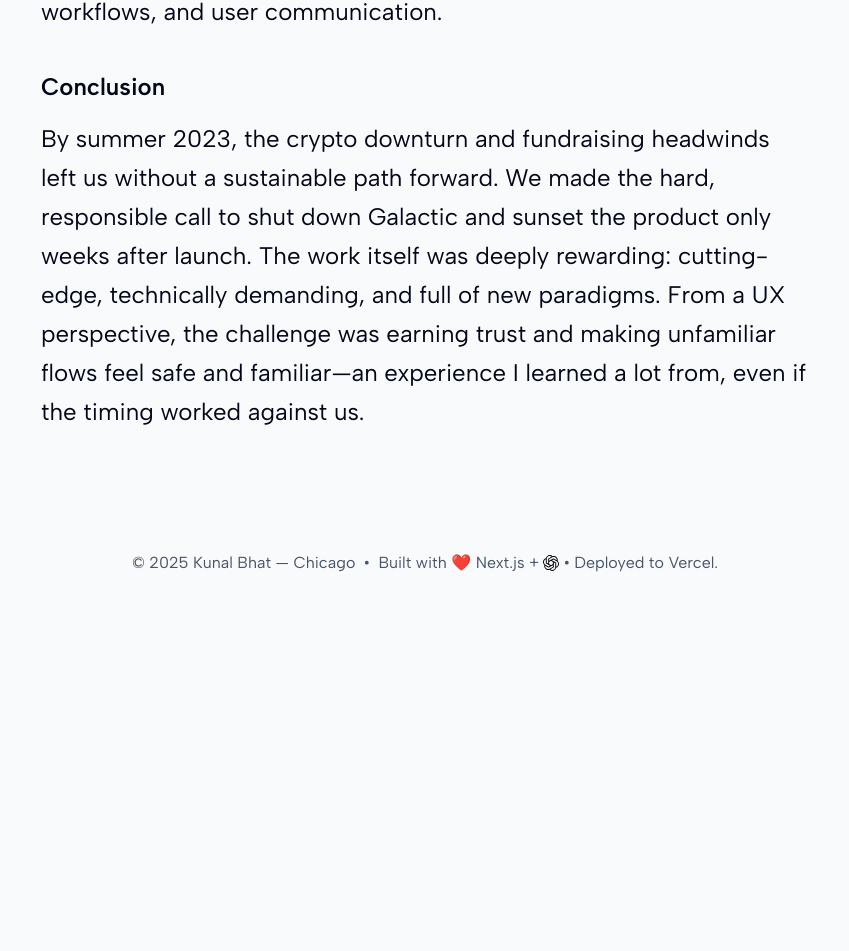
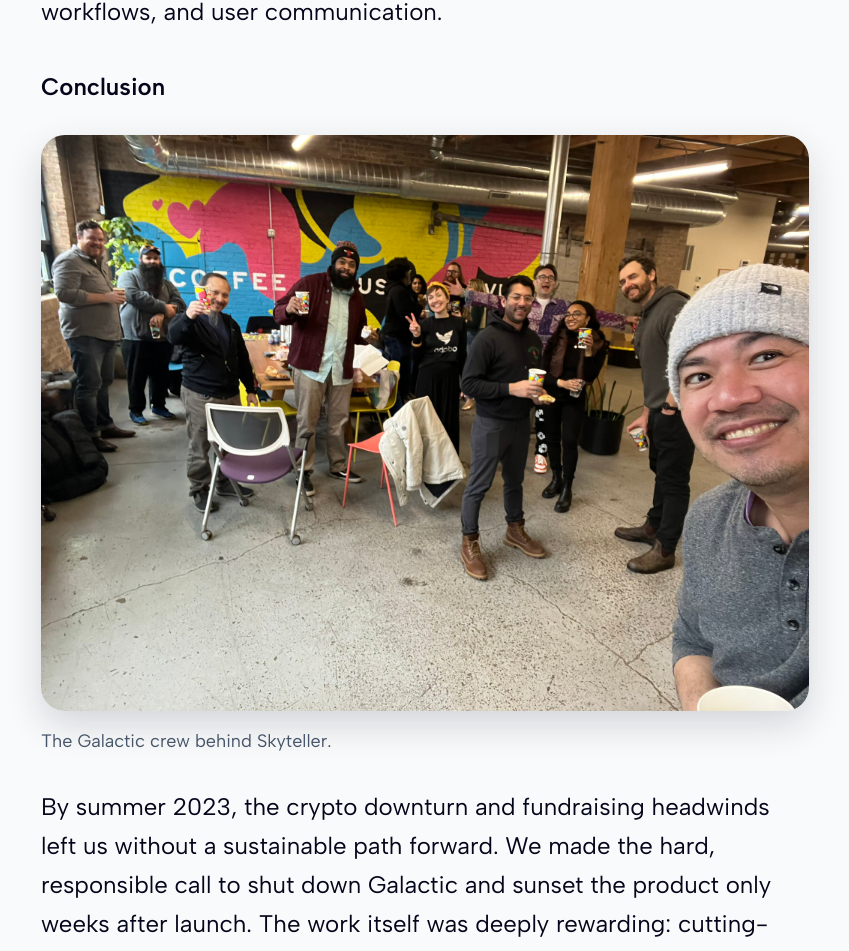
Before and after one commit to kunalbhat/portfolio-2025, a Next.js app: page /work/skyteller in a window 1280 px wide. Shown: the part 8669-9620 px from the top of the page, without its empty margins (215-1064 px from the left). Before the commit the page ends 9292 px from the top, so only its background shows below. Built offline with nearby package versions, Linux system fonts and the light colour scheme.

Commit message:
add an image of galactic and tweak ending again

```diff
--- a/src/app/work/skyteller/page.tsx
+++ b/src/app/work/skyteller/page.tsx
@@ -333,6 +333,18 @@ export default function SkytellerPage() {
 
           <section className="space-y-4">
             <h3 className="text-xl md:text-2xl font-semibold">Conclusion</h3>
+            <figure className="my-6 md:my-8">
+              <Image
+                src="/images/galactic.jpg"
+                alt="The Galactic team"
+                width={1600}
+                height={1000}
+                className="w-full h-auto rounded-3xl shadow-[0_14px_36px_rgba(15,23,42,0.16)]"
+              />
+              <figcaption className="mt-4 text-base md:text-lg text-(--muted)">
+                The Galactic crew behind Skyteller.
+              </figcaption>
+            </figure>
             <p>
               By summer 2023, the crypto downturn and fundraising headwinds
               left us without a sustainable path forward. We made the hard,
```
Also changed, not shown: public/images/galactic.jpg (added).
